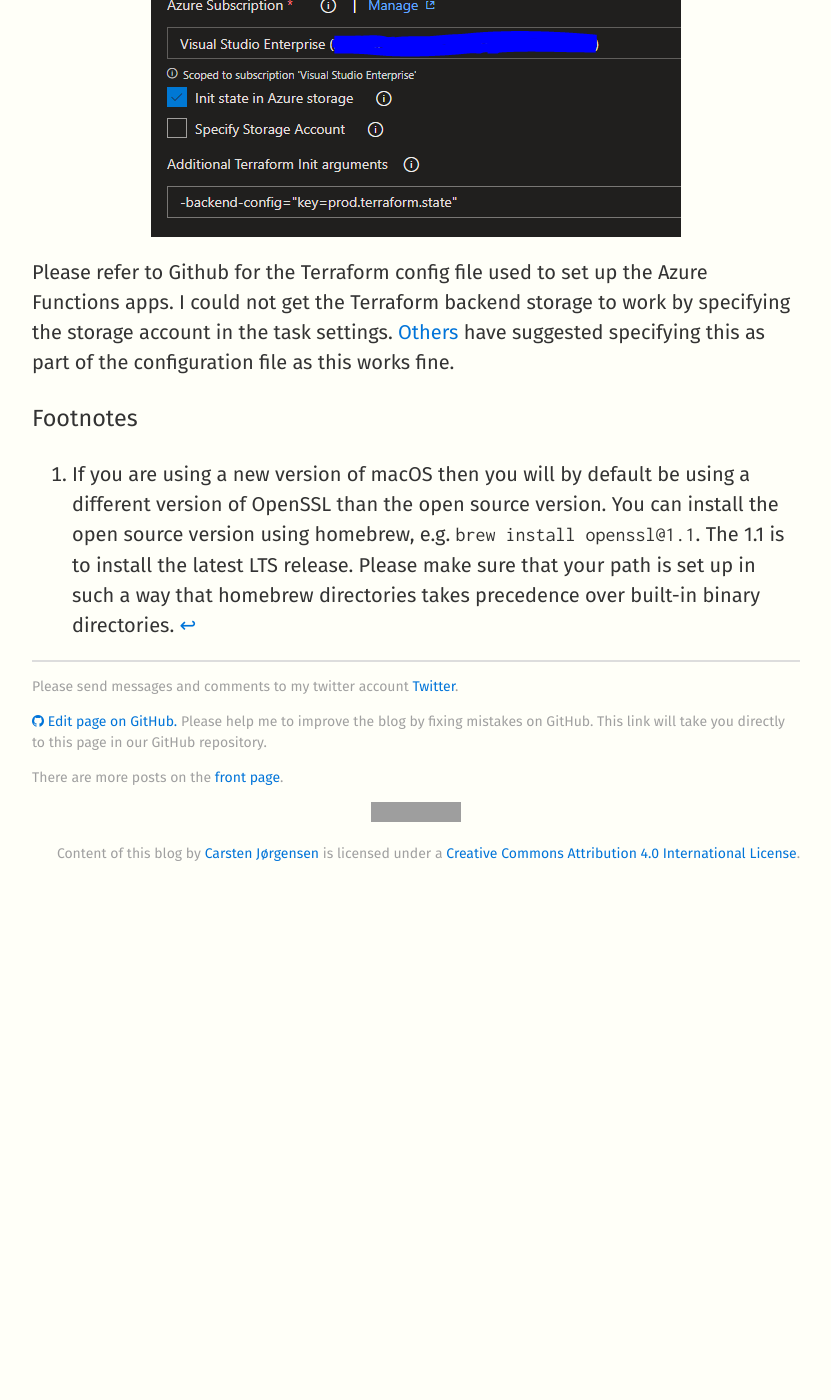
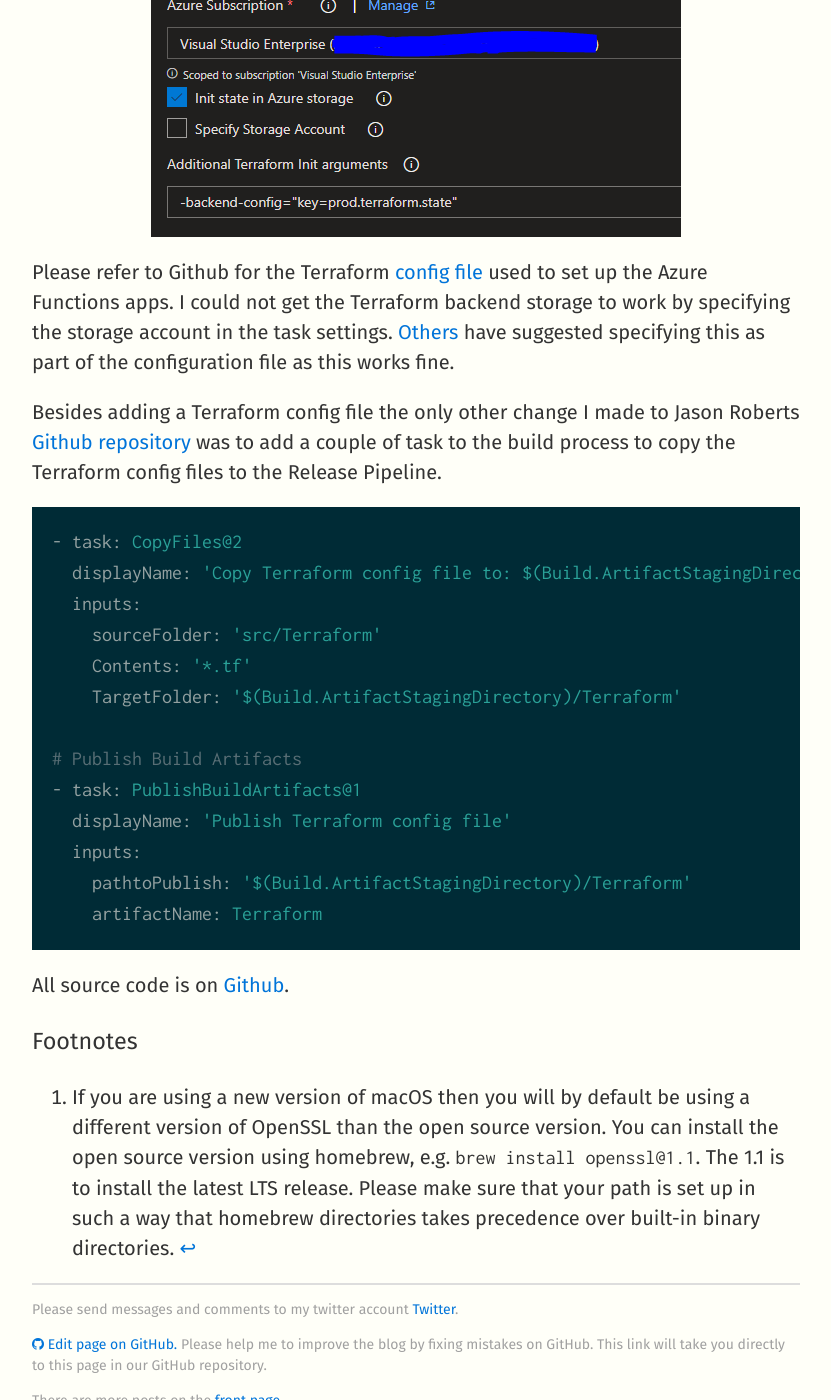
Before and after one commit to carsten-j/carsten-j.github.io, a Jekyll site: the page built from _posts/2019-01-07-terraform-and-azure-devops.markdown, in a window 1280 px wide and 1400 px high, scrolled down 2812 px. Shown: the whole window, without its empty margins (224-1055 px from the left). Built offline with Jekyll 4.4.1, drawn with Linux system fonts in a browser that asks for light colours; nearby versions of some CDN libraries; before the commit the page ends 3724 px from its top, so only the background shows below that; grey boxes are pictures that could not be loaded.

Commit message:
Update blog post with a few more details

````diff
--- a/_posts/2019-01-07-terraform-and-azure-devops.markdown
+++ b/_posts/2019-01-07-terraform-and-azure-devops.markdown
@@ -32,7 +32,27 @@
 
 ![center](/images/terraformConfig.PNG)
 
-Please refer to Github for the Terraform config file used to set up the Azure Functions apps. I could not get the Terraform backend storage to work by specifying the storage account in the task settings. [Others](https://github.com/XpiritBV/Xpirit-Vsts-Release-Terraform/issues/12) have suggested specifying this as part of the configuration file as this works fine.
+Please refer to Github for the Terraform [config file](https://raw.githubusercontent.com/carsten-j/InvestFunctionApp/master/src/Terraform/main.tf) used to set up the Azure Functions apps. I could not get the Terraform backend storage to work by specifying the storage account in the task settings. [Others](https://github.com/XpiritBV/Xpirit-Vsts-Release-Terraform/issues/12) have suggested specifying this as part of the configuration file as this works fine.
+
+Besides adding a Terraform config file the only other change I made to Jason Roberts [Github repository](https://github.com/jason-roberts/InvestFunctionApp) was to add a couple of task to the build process to copy the Terraform config files to the Release Pipeline.
+
+```yaml
+- task: CopyFiles@2
+  displayName: 'Copy Terraform config file to: $(Build.ArtifactStagingDirectory)'
+  inputs:
+    sourceFolder: 'src/Terraform'
+    Contents: '*.tf'
+    TargetFolder: '$(Build.ArtifactStagingDirectory)/Terraform'
+
+# Publish Build Artifacts
+- task: PublishBuildArtifacts@1
+  displayName: 'Publish Terraform config file'
+  inputs:
+    pathtoPublish: '$(Build.ArtifactStagingDirectory)/Terraform'
+    artifactName: Terraform
+```
+
+All source code is on [Github](https://github.com/carsten-j/InvestFunctionApp).
 
 ### Footnotes
 [^1]: If you are using a new version of macOS then you will by default be using a different version of OpenSSL than the open source version. You can install the open source version using homebrew, e.g. `brew install openssl@1.1`. The 1.1 is to install the latest LTS release. Please make sure that your path is set up in such a way that homebrew directories takes precedence over built-in binary directories.
````
